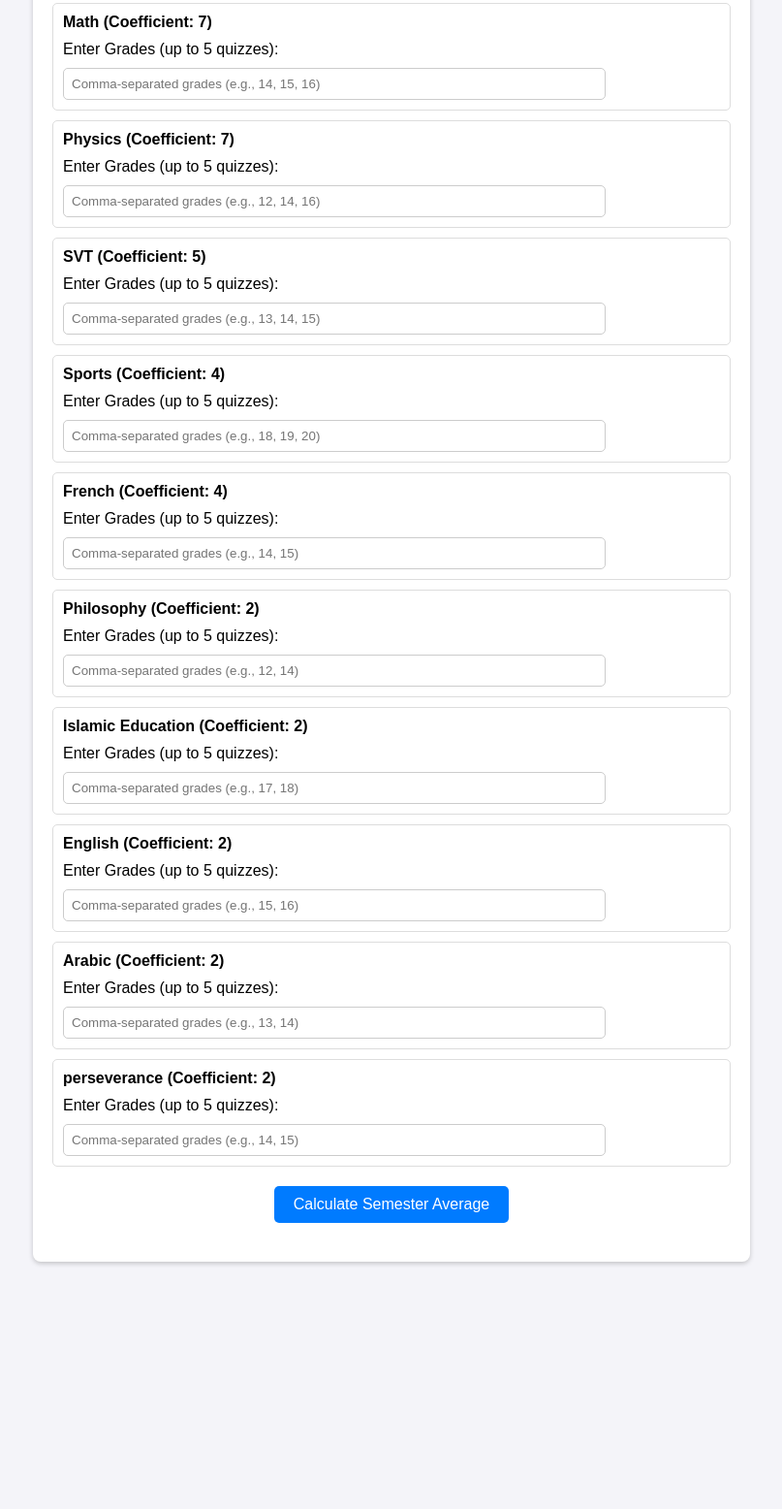
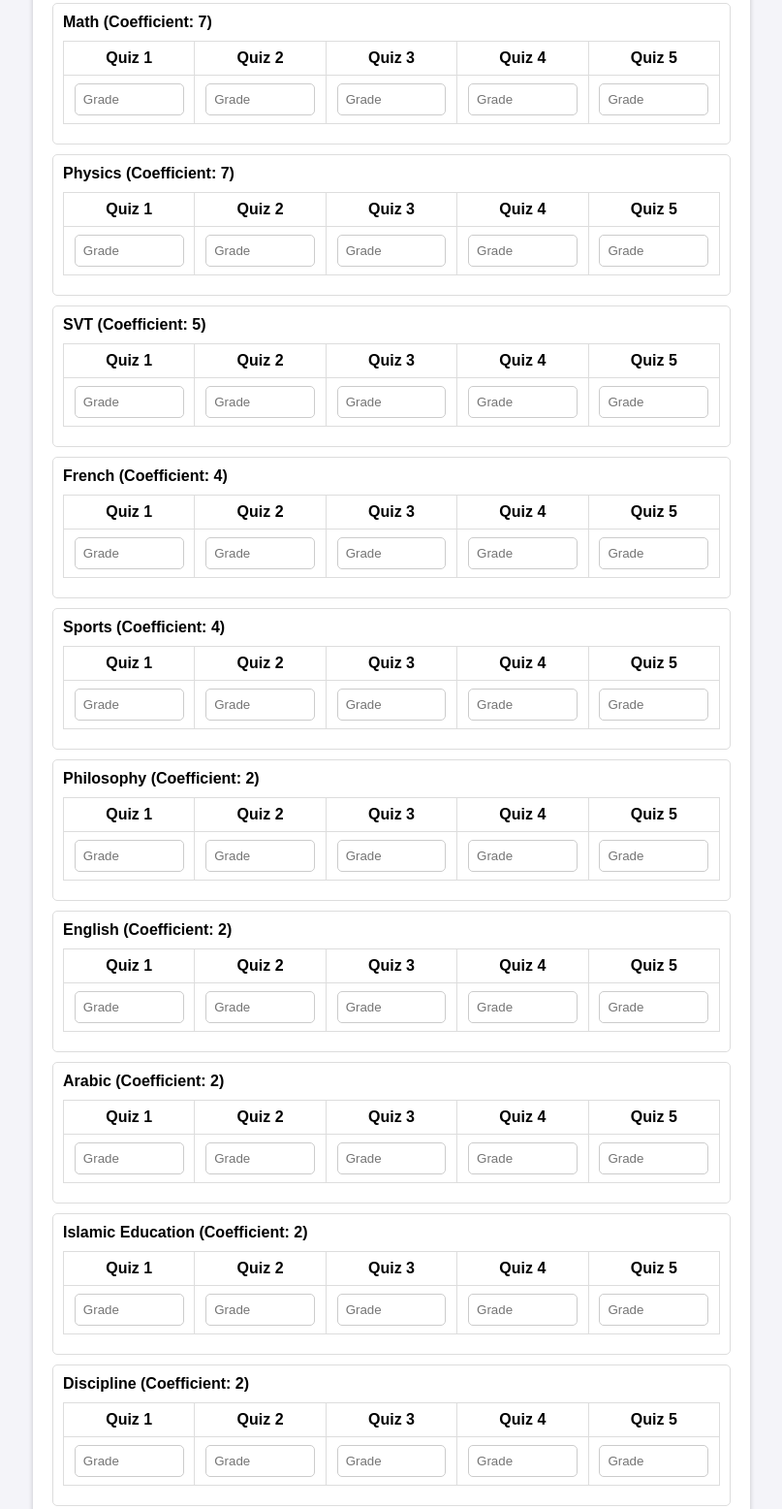
Before and after one commit to abdellahriyaf/NATIJA-by-abdellahriyaf, a plain HTML site: page calculation.html in a window 1280 px wide. Shown: the part 115-1671 px from the top of the page at 97% size, without its empty margins (236-1043 px from the left). Before the commit the page ends 1436 px from the top, so only its background shows below. Drawn offline with Linux system fonts and the light colour scheme.

Commit message:
calculation.html

```diff
--- a/calculation.html
+++ b/calculation.html
@@ -36,10 +36,15 @@
             font-size: 16px;
             margin-bottom: 10px;
         }
-        .input-row {
-            display: flex;
-            justify-content: space-between;
+        table {
+            width: 100%;
             margin-bottom: 10px;
+            border-collapse: collapse;
+        }
+        table td, table th {
+            border: 1px solid #ddd;
+            padding: 8px;
+            text-align: center;
         }
         input[type="text"] {
             width: 80%;
@@ -77,73 +82,195 @@
             <!-- Subjects with predefined coefficients -->
             <div class="subject" data-coefficient="7">
                 <h2>Math (Coefficient: 7)</h2>
-                <div class="input-row">
-                    <label for="math">Enter Grades (up to 5 quizzes):</label>
-                </div>
-                <input type="text" class="grades" placeholder="Comma-separated grades (e.g., 14, 15, 16)">
+                <table>
+                    <tr>
+                        <th>Quiz 1</th>
+                        <th>Quiz 2</th>
+                        <th>Quiz 3</th>
+                        <th>Quiz 4</th>
+                        <th>Quiz 5</th>
+                    </tr>
+                    <tr>
+                        <td><input type="text" class="quiz" placeholder="Grade"></td>
+                        <td><input type="text" class="quiz" placeholder="Grade"></td>
+                        <td><input type="text" class="quiz" placeholder="Grade"></td>
+                        <td><input type="text" class="quiz" placeholder="Grade"></td>
+                        <td><input type="text" class="quiz" placeholder="Grade"></td>
+                    </tr>
+                </table>
             </div>
             <div class="subject" data-coefficient="7">
                 <h2>Physics (Coefficient: 7)</h2>
-                <div class="input-row">
-                    <label for="physics">Enter Grades (up to 5 quizzes):</label>
-                </div>
-                <input type="text" class="grades" placeholder="Comma-separated grades (e.g., 12, 14, 16)">
+                <table>
+                    <tr>
+                        <th>Quiz 1</th>
+                        <th>Quiz 2</th>
+                        <th>Quiz 3</th>
+                        <th>Quiz 4</th>
+                        <th>Quiz 5</th>
+                    </tr>
+                    <tr>
+                        <td><input type="text" class="quiz" placeholder="Grade"></td>
+                        <td><input type="text" class="quiz" placeholder="Grade"></td>
+                        <td><input type="text" class="quiz" placeholder="Grade"></td>
+                        <td><input type="text" class="quiz" placeholder="Grade"></td>
+                        <td><input type="text" class="quiz" placeholder="Grade"></td>
+                    </tr>
+                </table>
             </div>
+
+            <!-- Additional subjects -->
             <div class="subject" data-coefficient="5">
                 <h2>SVT (Coefficient: 5)</h2>
-                <div class="input-row">
-                    <label for="svt">Enter Grades (up to 5 quizzes):</label>
-                </div>
-                <input type="text" class="grades" placeholder="Comma-separated grades (e.g., 13, 14, 15)">
+                <table>
+                    <tr>
+                        <th>Quiz 1</th>
+                        <th>Quiz 2</th>
+                        <th>Quiz 3</th>
+                        <th>Quiz 4</th>
+                        <th>Quiz 5</th>
+                    </tr>
+                    <tr>
+                        <td><input type="text" class="quiz" placeholder="Grade"></td>
+                        <td><input type="text" class="quiz" placeholder="Grade"></td>
+                        <td><input type="text" class="quiz" placeholder="Grade"></td>
+                        <td><input type="text" class="quiz" placeholder="Grade"></td>
+                        <td><input type="text" class="quiz" placeholder="Grade"></td>
+                    </tr>
+                </table>
+            </div>
+            <div class="subject" data-coefficient="4">
+                <h2>French (Coefficient: 4)</h2>
+                <table>
+                    <tr>
+                        <th>Quiz 1</th>
+                        <th>Quiz 2</th>
+                        <th>Quiz 3</th>
+                        <th>Quiz 4</th>
+                        <th>Quiz 5</th>
+                    </tr>
+                    <tr>
+                        <td><input type="text" class="quiz" placeholder="Grade"></td>
+                        <td><input type="text" class="quiz" placeholder="Grade"></td>
+                        <td><input type="text" class="quiz" placeholder="Grade"></td>
+                        <td><input type="text" class="quiz" placeholder="Grade"></td>
+                        <td><input type="text" class="quiz" placeholder="Grade"></td>
+                    </tr>
+                </table>
             </div>
             <div class="subject" data-coefficient="4">
                 <h2>Sports (Coefficient: 4)</h2>
-                <div class="input-row">
-                    <label for="sports">Enter Grades (up to 5 quizzes):</label>
-                </div>
-                <input type="text" class="grades" placeholder="Comma-separated grades (e.g., 18, 19, 20)">
-            </div>
-            <div class="subject" data-coefficient="4">
-                <h2>French (Coefficient: 4)</h2>
-                <div class="input-row">
-                    <label for="french">Enter Grades (up to 5 quizzes):</label>
-                </div>
-                <input type="text" class="grades" placeholder="Comma-separated grades (e.g., 14, 15)">
+                <table>
+                    <tr>
+                        <th>Quiz 1</th>
+                        <th>Quiz 2</th>
+                        <th>Quiz 3</th>
+                        <th>Quiz 4</th>
+                        <th>Quiz 5</th>
+                    </tr>
+                    <tr>
+                        <td><input type="text" class="quiz" placeholder="Grade"></td>
+                        <td><input type="text" class="quiz" placeholder="Grade"></td>
+                        <td><input type="text" class="quiz" placeholder="Grade"></td>
+                        <td><input type="text" class="quiz" placeholder="Grade"></td>
+                        <td><input type="text" class="quiz" placeholder="Grade"></td>
+                    </tr>
+                </table>
             </div>
             <div class="subject" data-coefficient="2">
                 <h2>Philosophy (Coefficient: 2)</h2>
-                <div class="input-row">
-                    <label for="philosophy">Enter Grades (up to 5 quizzes):</label>
-                </div>
-                <input type="text" class="grades" placeholder="Comma-separated grades (e.g., 12, 14)">
+                <table>
+                    <tr>
+                        <th>Quiz 1</th>
+                        <th>Quiz 2</th>
+                        <th>Quiz 3</th>
+                        <th>Quiz 4</th>
+                        <th>Quiz 5</th>
+                    </tr>
+                    <tr>
+                        <td><input type="text" class="quiz" placeholder="Grade"></td>
+                        <td><input type="text" class="quiz" placeholder="Grade"></td>
+                        <td><input type="text" class="quiz" placeholder="Grade"></td>
+                        <td><input type="text" class="quiz" placeholder="Grade"></td>
+                        <td><input type="text" class="quiz" placeholder="Grade"></td>
+                    </tr>
+                </table>
+            </div>
+            <div class="subject" data-coefficient="2">
+                <h2>English (Coefficient: 2)</h2>
+                <table>
+                    <tr>
+                        <th>Quiz 1</th>
+                        <th>Quiz 2</th>
+                        <th>Quiz 3</th>
+                        <th>Quiz 4</th>
+                        <th>Quiz 5</th>
+                    </tr>
+                    <tr>
+                        <td><input type="text" class="quiz" placeholder="Grade"></td>
+                        <td><input type="text" class="quiz" placeholder="Grade"></td>
+                        <td><input type="text" class="quiz" placeholder="Grade"></td>
+                        <td><input type="text" class="quiz" placeholder="Grade"></td>
+                        <td><input type="text" class="quiz" placeholder="Grade"></td>
+                    </tr>
+                </table>
+            </div>
+            <div class="subject" data-coefficient="2">
+                <h2>Arabic (Coefficient: 2)</h2>
+                <table>
+                    <tr>
+                        <th>Quiz 1</th>
+                        <th>Quiz 2</th>
+                        <th>Quiz 3</th>
+                        <th>Quiz 4</th>
+                        <th>Quiz 5</th>
+                    </tr>
+                    <tr>
+                        <td><input type="text" class="quiz" placeholder="Grade"></td>
+                        <td><input type="text" class="quiz" placeholder="Grade"></td>
+                        <td><input type="text" class="quiz" placeholder="Grade"></td>
+                        <td><input type="text" class="quiz" placeholder="Grade"></td>
+                        <td><input type="text" class="quiz" placeholder="Grade"></td>
+                    </tr>
+                </table>
             </div>
             <div class="subject" data-coefficient="2">
                 <h2>Islamic Education (Coefficient: 2)</h2>
-                <div class="input-row">
-                    <label for="islamic-education">Enter Grades (up to 5 quizzes):</label>
-                </div>
-                <input type="text" class="grades" placeholder="Comma-separated grades (e.g., 17, 18)">
+                <table>
+                    <tr>
+                        <th>Quiz 1</th>
+                        <th>Quiz 2</th>
+                        <th>Quiz 3</th>
+                        <th>Quiz 4</th>
+                        <th>Quiz 5</th>
+                    </tr>
+                    <tr>
+                        <td><input type="text" class="quiz" placeholder="Grade"></td>
+                        <td><input type="text" class="quiz" placeholder="Grade"></td>
+                        <td><input type="text" class="quiz" placeholder="Grade"></td>
+                        <td><input type="text" class="quiz" placeholder="Grade"></td>
+                        <td><input type="text" class="quiz" placeholder="Grade"></td>
+                    </tr>
+                </table>
             </div>
             <div class="subject" data-coefficient="2">
-                <h2>English (Coefficient: 2)</h2>
-                <div class="input-row">
-                    <label for="english">Enter Grades (up to 5 quizzes):</label>
-                </div>
-                <input type="text" class="grades" placeholder="Comma-separated grades (e.g., 15, 16)">
-            </div>
-            <div class="subject" data-coefficient="2">
-                <h2>Arabic (Coefficient: 2)</h2>
-                <div class="input-row">
-                    <label for="arabic">Enter Grades (up to 5 quizzes):</label>
-                </div>
-                <input type="text" class="grades" placeholder="Comma-separated grades (e.g., 13, 14)">
-            </div>
-            <div class="subject" data-coefficient="2">
-                <h2>perseverance (Coefficient: 2)</h2>
-                <div class="input-row">
-                    <label for="perseverance">Enter Grades (up to 5 quizzes):</label>
-                </div>
-                <input type="text" class="grades" placeholder="Comma-separated grades (e.g., 14, 15)">
+                <h2>Discipline (Coefficient: 2)</h2>
+                <table>
+                    <tr>
+                        <th>Quiz 1</th>
+                        <th>Quiz 2</th>
+                        <th>Quiz 3</th>
+                        <th>Quiz 4</th>
+                        <th>Quiz 5</th>
+                    </tr>
+                    <tr>
+                        <td><input type="text" class="quiz" placeholder="Grade"></td>
+                        <td><input type="text" class="quiz" placeholder="Grade"></td>
+                        <td><input type="text" class="quiz" placeholder="Grade"></td>
+                        <td><input type="text" class="quiz" placeholder="Grade"></td>
+                        <td><input type="text" class="quiz" placeholder="Grade"></td>
+                    </tr>
+                </table>
             </div>
         </div>
         <button onclick="calculateSemesterAverage()">Calculate Semester Average</button>
@@ -160,8 +287,8 @@
 
             try {
                 subjects.forEach(subject => {
-                    const gradesInput = subject.querySelector('.grades').value;
-                    const grades = gradesInput.split(',').map(g => parseFloat(g.trim()));
+                    const quizzes = subject.querySelectorAll('.quiz');
+                    const grades = Array.from(quizzes).map(input => parseFloat(input.value.trim()));
                     const coefficient = parseFloat(subject.dataset.coefficient);
 
                     // Filter out invalid grades
```
